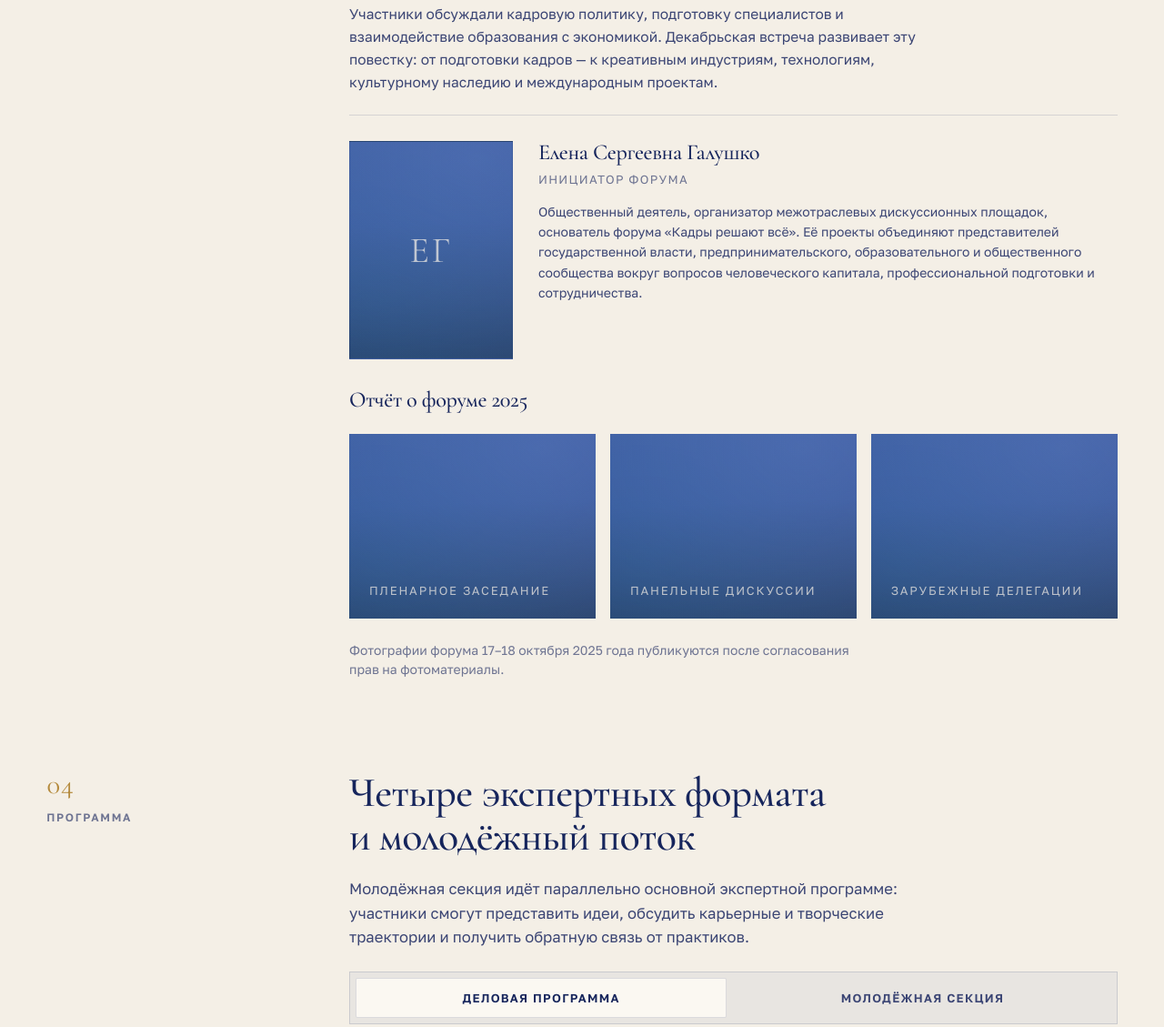
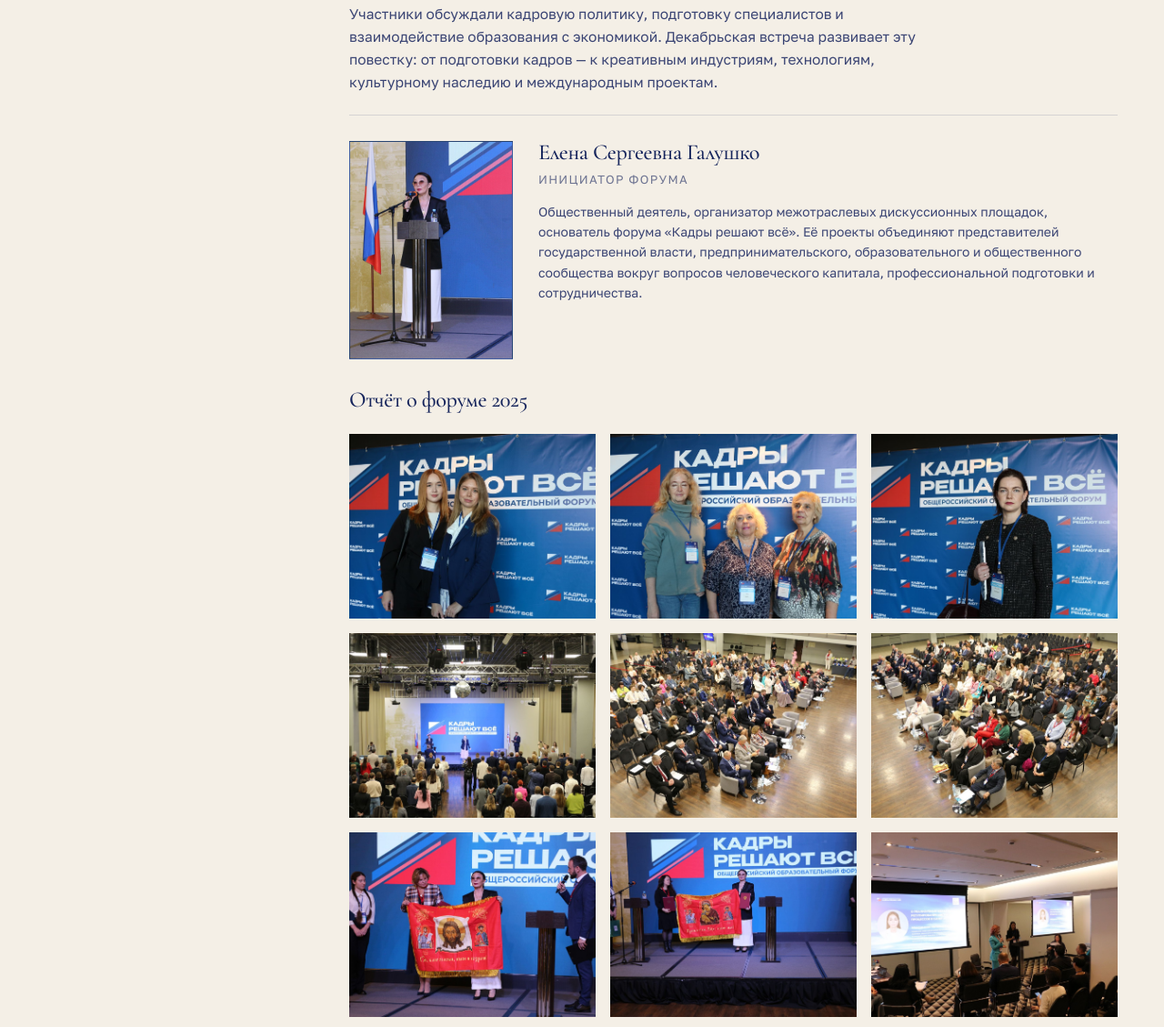
Before and after one commit to askuyr/forum-ke-2026, a plain HTML site: page index.html in a window 1280 px wide. Shown: the part 3256-4385 px from the top of the page at 91% size. Drawn offline with Linux system fonts and the light colour scheme.

Commit message:
feat(site): фотографии форума 2025 в разделе «История»
- портрет инициатора Елены Галушко вместо инициалов «ЕГ»
- галерея из 15 сжатых фото (assets/img/history/, ~2,2 МБ вместо 374 МБ исходников)
- отбор автоматический: резкость, экспозиция и разброс по хронологии дня

```diff
--- a/assets/css/site.css
+++ b/assets/css/site.css
@@ -580,6 +580,12 @@ figure { margin: 0; }
     font-size: 40px;
     color: var(--on-ink-70);
     letter-spacing: .06em;
+}
+.person__ph img {
+    width: 100%;
+    height: 100%;
+    object-fit: cover;
+    display: block;
 }
 .person__h { font-size: var(--t-h3); }
 .person__role {
--- a/index.html
+++ b/index.html
@@ -215,7 +215,7 @@
         <p class="p">Участники обсуждали кадровую политику, подготовку специалистов и взаимодействие образования с экономикой. Декабрьская встреча развивает эту повестку: от подготовки кадров — к креативным индустриям, технологиям, культурному наследию и международным проектам.</p>
 
         <div class="person">
-          <div class="person__ph" aria-hidden="true">ЕГ</div>
+          <div class="person__ph"><img src="assets/img/person-galushko.jpg" alt="Елена Сергеевна Галушко" width="900" height="1200" loading="lazy"></div>
           <div>
             <h3 class="person__h">Елена Сергеевна Галушко</h3>
             <p class="person__role">Инициатор форума</p>
@@ -225,17 +225,22 @@
 
         <h3 class="h3" style="margin-top:32px">Отчёт о форуме 2025</h3>
         <div class="gallery">
-          <figure class="frame">
-            <figcaption class="frame__label">Пленарное заседание</figcaption>
-          </figure>
-          <figure class="frame">
-            <figcaption class="frame__label">Панельные дискуссии</figcaption>
-          </figure>
-          <figure class="frame">
-            <figcaption class="frame__label">Зарубежные делегации</figcaption>
-          </figure>
+          <figure class="frame"><img src="assets/img/history/01.jpg" alt="Форум «Кадры решают всё», 17–18 октября 2025" width="1280" height="853" loading="lazy"></figure>
+          <figure class="frame"><img src="assets/img/history/02.jpg" alt="Форум «Кадры решают всё», 17–18 октября 2025" width="1280" height="853" loading="lazy"></figure>
+          <figure class="frame"><img src="assets/img/history/03.jpg" alt="Форум «Кадры решают всё», 17–18 октября 2025" width="1280" height="853" loading="lazy"></figure>
+          <figure class="frame"><img src="assets/img/history/04.jpg" alt="Форум «Кадры решают всё», 17–18 октября 2025" width="1280" height="853" loading="lazy"></figure>
+          <figure class="frame"><img src="assets/img/history/05.jpg" alt="Форум «Кадры решают всё», 17–18 октября 2025" width="1280" height="853" loading="lazy"></figure>
+          <figure class="frame"><img src="assets/img/history/06.jpg" alt="Форум «Кадры решают всё», 17–18 октября 2025" width="1280" height="853" loading="lazy"></figure>
+          <figure class="frame"><img src="assets/img/history/07.jpg" alt="Форум «Кадры решают всё», 17–18 октября 2025" width="1280" height="853" loading="lazy"></figure>
+          <figure class="frame"><img src="assets/img/history/08.jpg" alt="Форум «Кадры решают всё», 17–18 октября 2025" width="1280" height="853" loading="lazy"></figure>
+          <figure class="frame"><img src="assets/img/history/09.jpg" alt="Форум «Кадры решают всё», 17–18 октября 2025" width="1280" height="853" loading="lazy"></figure>
+          <figure class="frame"><img src="assets/img/history/10.jpg" alt="Форум «Кадры решают всё», 17–18 октября 2025" width="1280" height="853" loading="lazy"></figure>
+          <figure class="frame"><img src="assets/img/history/11.jpg" alt="Форум «Кадры решают всё», 17–18 октября 2025" width="1280" height="853" loading="lazy"></figure>
+          <figure class="frame"><img src="assets/img/history/12.jpg" alt="Форум «Кадры решают всё», 17–18 октября 2025" width="1280" height="853" loading="lazy"></figure>
+          <figure class="frame"><img src="assets/img/history/13.jpg" alt="Форум «Кадры решают всё», 17–18 октября 2025" width="1280" height="853" loading="lazy"></figure>
+          <figure class="frame"><img src="assets/img/history/14.jpg" alt="Форум «Кадры решают всё», 17–18 октября 2025" width="1280" height="853" loading="lazy"></figure>
+          <figure class="frame"><img src="assets/img/history/15.jpg" alt="Форум «Кадры решают всё», 17–18 октября 2025" width="1280" height="853" loading="lazy"></figure>
         </div>
-        <p class="note">Фотографии форума 17–18 октября 2025 года публикуются после согласования прав на фотоматериалы.</p>
       </div>
     </div>
   </section>
```
Also changed, not shown: assets/img/history/01.jpg (added), assets/img/history/02.jpg (added), assets/img/history/03.jpg (added), assets/img/history/04.jpg (added), assets/img/history/05.jpg (added), assets/img/history/06.jpg (added), assets/img/history/07.jpg (added), assets/img/history/08.jpg (added), assets/img/history/09.jpg (added), assets/img/history/10.jpg (added), assets/img/history/11.jpg (added), assets/img/history/12.jpg (added), assets/img/history/13.jpg (added), assets/img/history/14.jpg (added), 2 more files, 1 other file.
